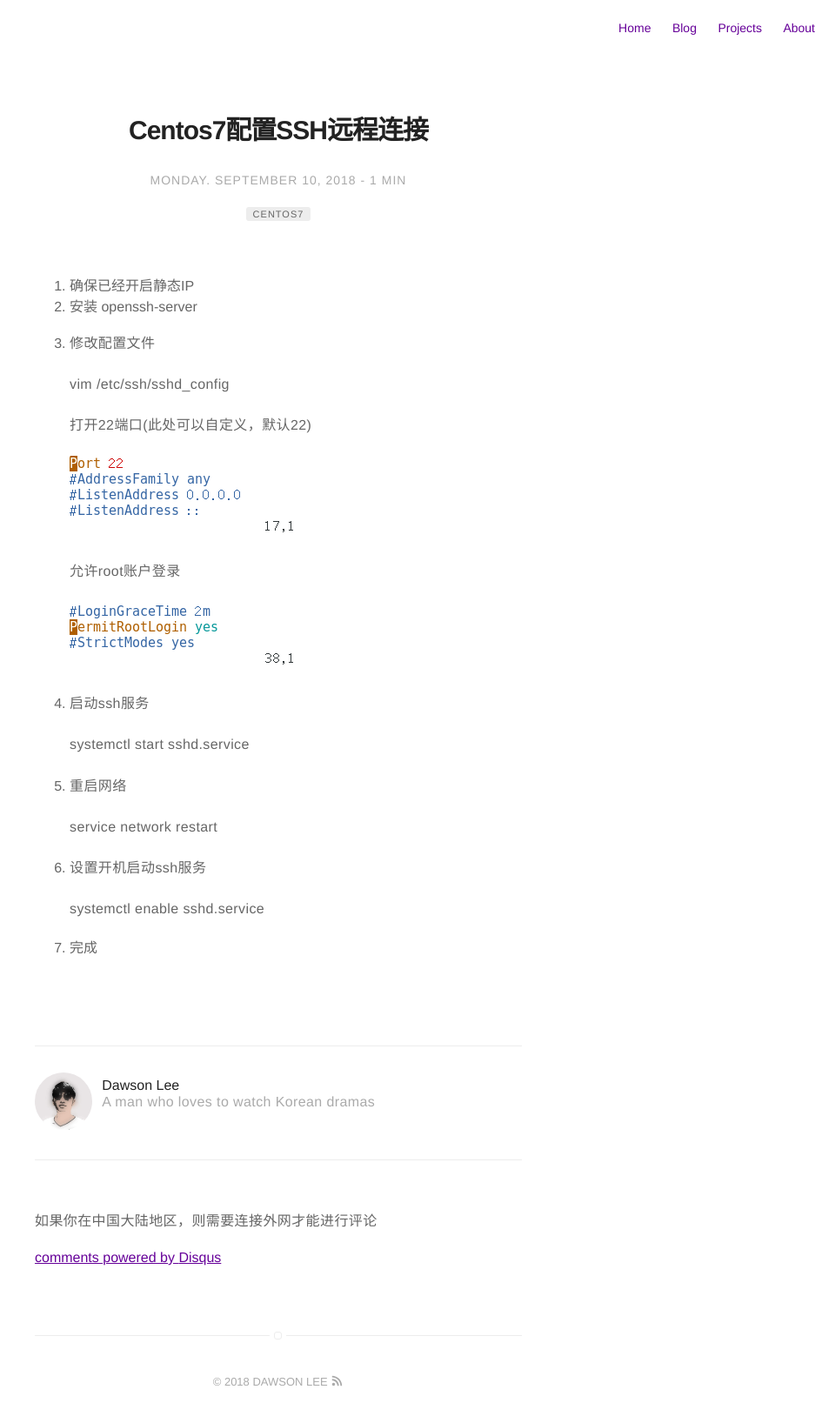
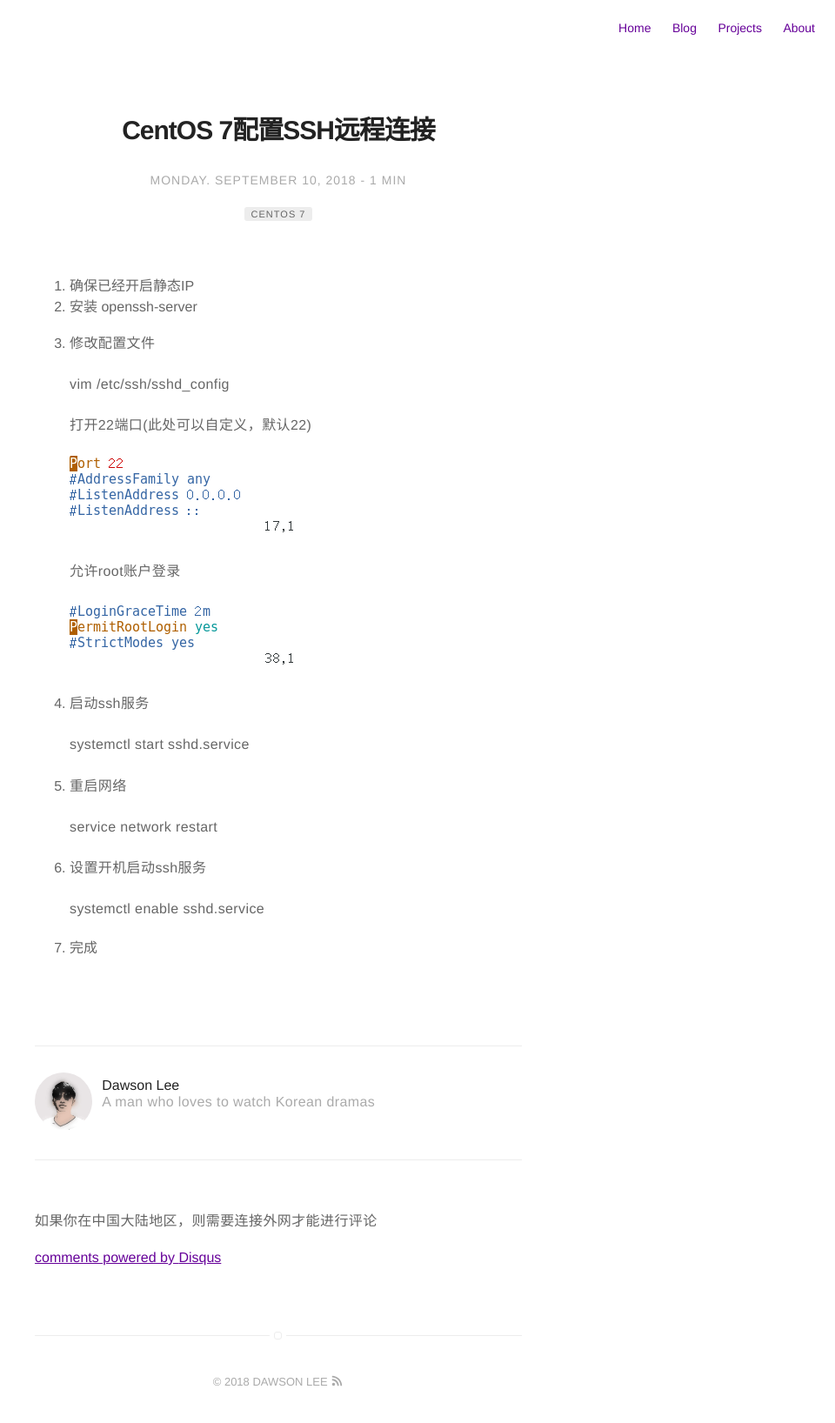
Before and after one commit to dawsonlee1790/dawsonlee1790.github.io, a Jekyll site: the page built from _posts/2018-09-10-CentOS 7配置SSH远程连接.md, in a window 1280 px wide. Shown: the whole page at 87% size, without its empty margins (320-1280 px from the left). Built offline with Jekyll 4.4.1, drawn with Linux system fonts in a browser that asks for light colours; comment, search, counter and statistics services are not loaded.

Commit message:
文章重命名为《2018-09-10-CentOS 7配置SSH远程连接》

```diff
--- a/_posts/2018-09-10-Centos7配置SSH远程连接.md
+++ b/_posts/2018-09-10-CentOS 7配置SSH远程连接.md
@@ -1,19 +1,19 @@
 ---
-title: "Centos7配置SSH远程连接"
+title: "CentOS 7配置SSH远程连接"
 layout: post
 date: 2018-09-10
 image:
 headerImage: false
 tag:
-- Centos7
+- CentOS 7
 star: false
 category: blog
 author: dawsonlee
 
 ---
 
-  [1]: /assets/posts/Centos7配置SSH远程连接/port22.png
-  [2]: /assets/posts/Centos7配置SSH远程连接/PermitRootLogin.png
+  [1]: /assets/posts/2018-09-10-CentOS 7配置SSH远程连接/port22.png
+  [2]: /assets/posts/2018-09-10-CentOS 7配置SSH远程连接/PermitRootLogin.png
 
 
 1. 确保已经开启静态IP
```
Also changed, not shown: assets/posts/2018-09-10-CentOS 7配置SSH远程连接/PermitRootLogin.png (renamed from assets/posts/Centos7配置SSH远程连接/PermitRootLogin.png), assets/posts/2018-09-10-CentOS 7配置SSH远程连接/port22.png (renamed from assets/posts/Centos7配置SSH远程连接/port22.png).
